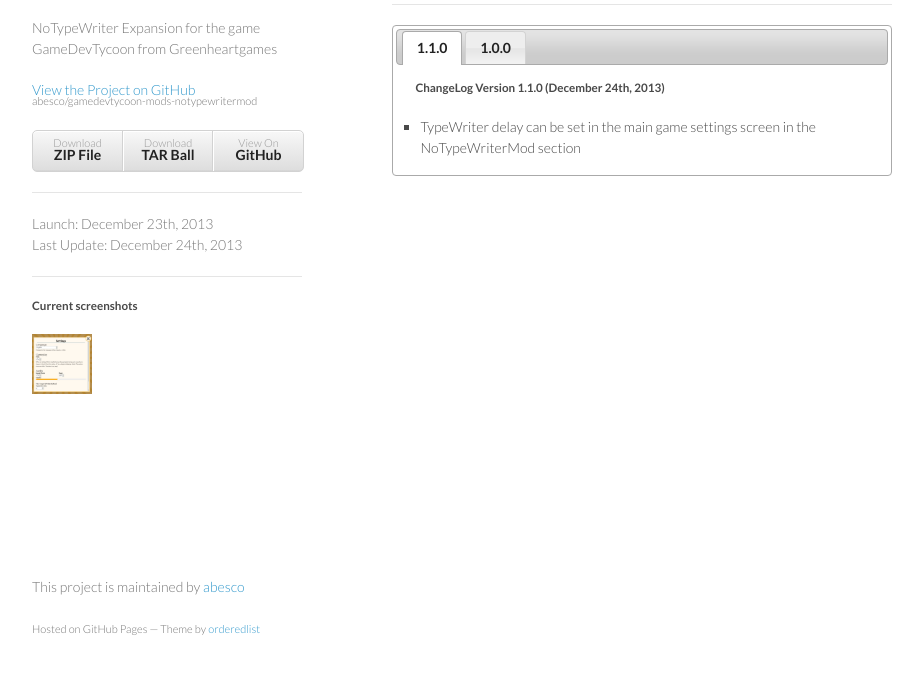
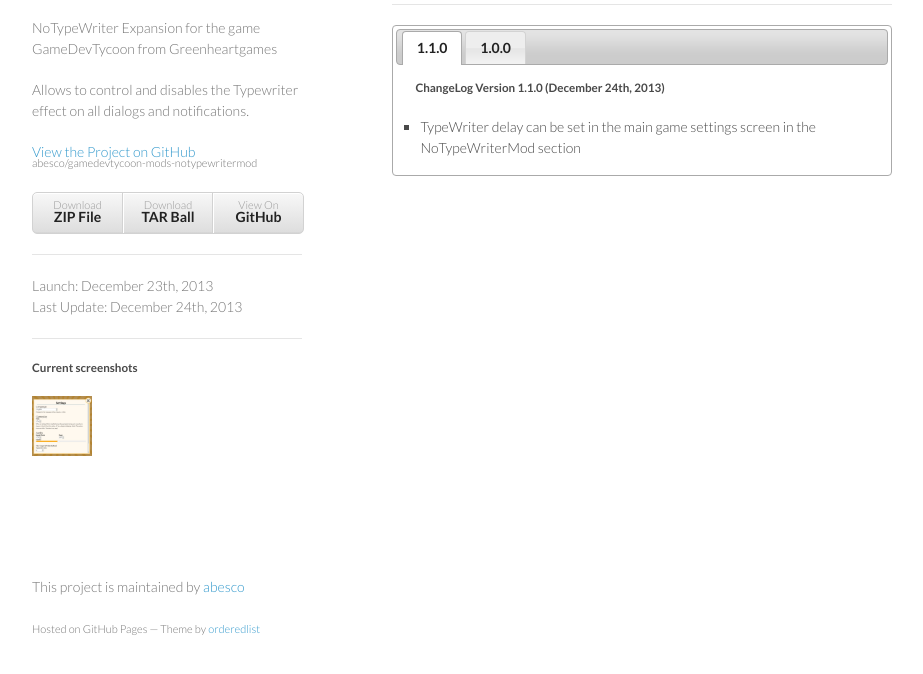
Before and after one commit to abesco/gamedevtycoon-mods-notypewritermod, a plain HTML site: page index.html in a window 1280 px wide. Shown: the part 92-766 px from the top of the page, without its empty margins (178-1101 px from the left). Drawn offline with Linux system fonts and the light colour scheme.

Commit message:
Changed description

```diff
--- a/index.html
+++ b/index.html
@@ -68,6 +68,7 @@
       <header>
         <h1>NoTypeWriterMod</h1>
         <p>NoTypeWriter Expansion for the game GameDevTycoon from Greenheartgames</p>
+        <p>Allows to control and disables the Typewriter effect on all dialogs and notifications.</p>
 
         <p class="view"><a href="https://github.com/abesco/gamedevtycoon-mods-notypewritermod">View the Project on GitHub <small>abesco/gamedevtycoon-mods-notypewritermod</small></a></p>
 
```
